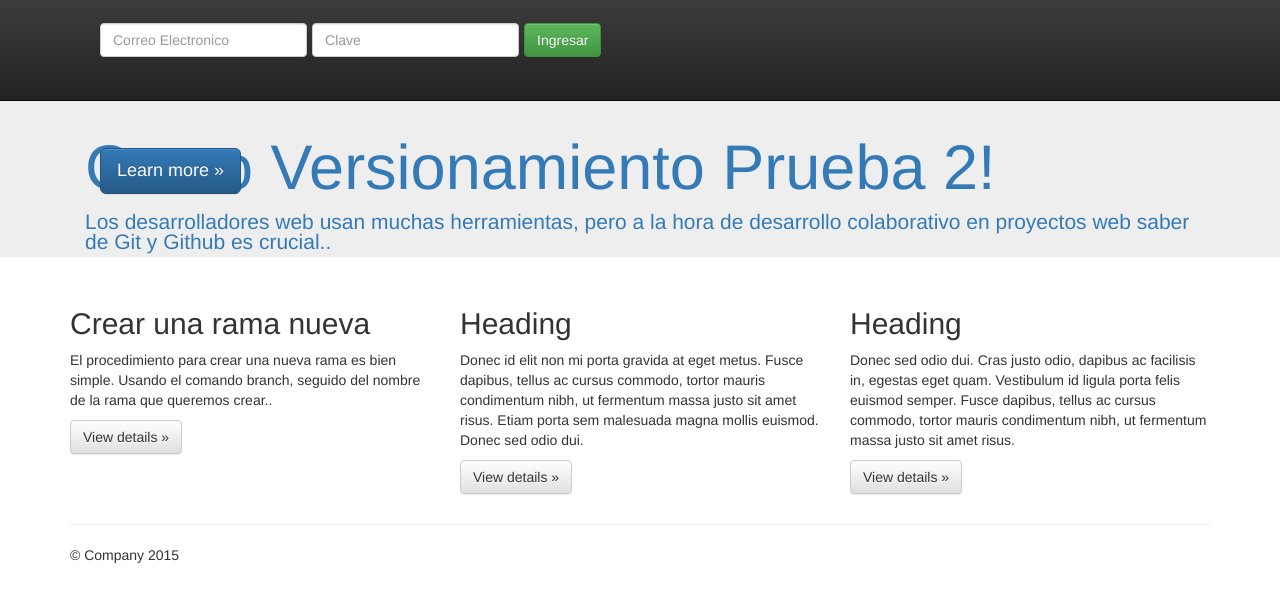
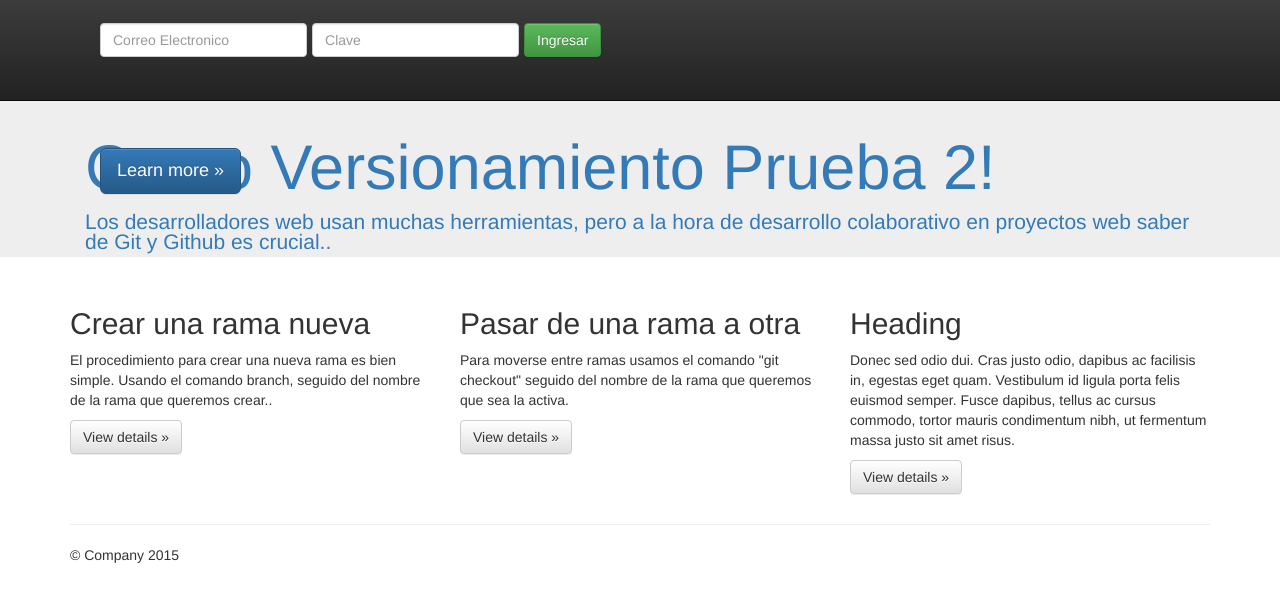
Before and after one commit to Nathashaap/Trabajo2_nathasha_avendano, a plain HTML site: page index.html in a window 1280 px wide. Drawn offline with nearby package versions, Linux system fonts and the light colour scheme.

Commit message:
cambio 2 f2

```diff
--- a/index.html
+++ b/index.html
@@ -70,8 +70,8 @@
           <p><a class="btn btn-default" href="#" role="button">View details &raquo;</a></p>
         </div>
         <div class="col-md-4">
-          <h2>Heading</h2>
-          <p>Donec id elit non mi porta gravida at eget metus. Fusce dapibus, tellus ac cursus commodo, tortor mauris condimentum nibh, ut fermentum massa justo sit amet risus. Etiam porta sem malesuada magna mollis euismod. Donec sed odio dui. </p>
+          <h2>Pasar de una rama a otra</h2>
+          <p>Para moverse entre ramas usamos el comando "git checkout" seguido del nombre de la rama que queremos que sea la activa. </p>
           <p><a class="btn btn-default" href="#" role="button">View details &raquo;</a></p>
        </div>
         <div class="col-md-4">
```
